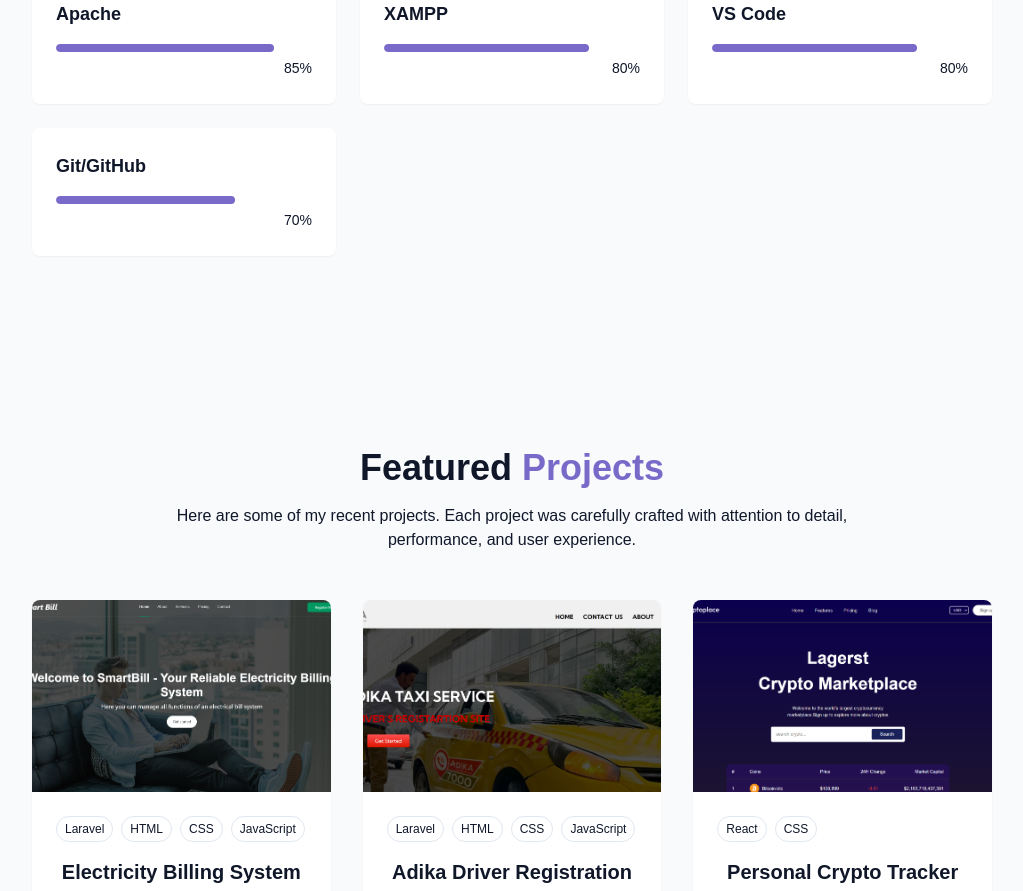
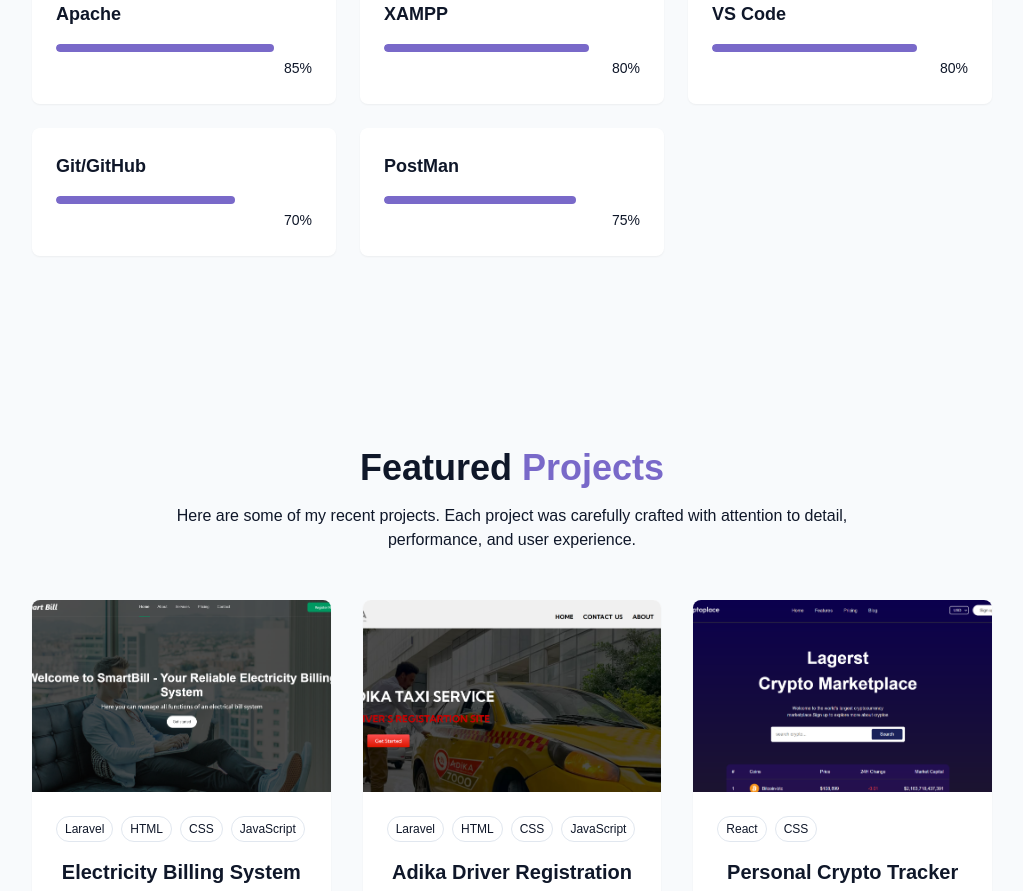
Before and after one commit to coderun23-cloud/my-portfolio, a React (Vite) app: page / in a window 1280 px wide. Shown: the part 2480-3371 px from the top of the page, without its empty margins (128-1151 px from the left). Built offline with nearby package versions, Linux system fonts and the light colour scheme.

Commit message:
finishing touch

```diff
--- a/src/components/SkillSection.jsx
+++ b/src/components/SkillSection.jsx
@@ -20,6 +20,7 @@ const skills = [
   { name: "XAMPP", level: 80, category: "tools" },
   { name: "VS Code", level: 80, category: "tools" },
   { name: "Git/GitHub", level: 70, category: "tools" },
+  { name: "PostMan", level: 75, category: "tools" },
 ];
 
 const categories = ["all", "frontend", "backend", "tools"];
```
